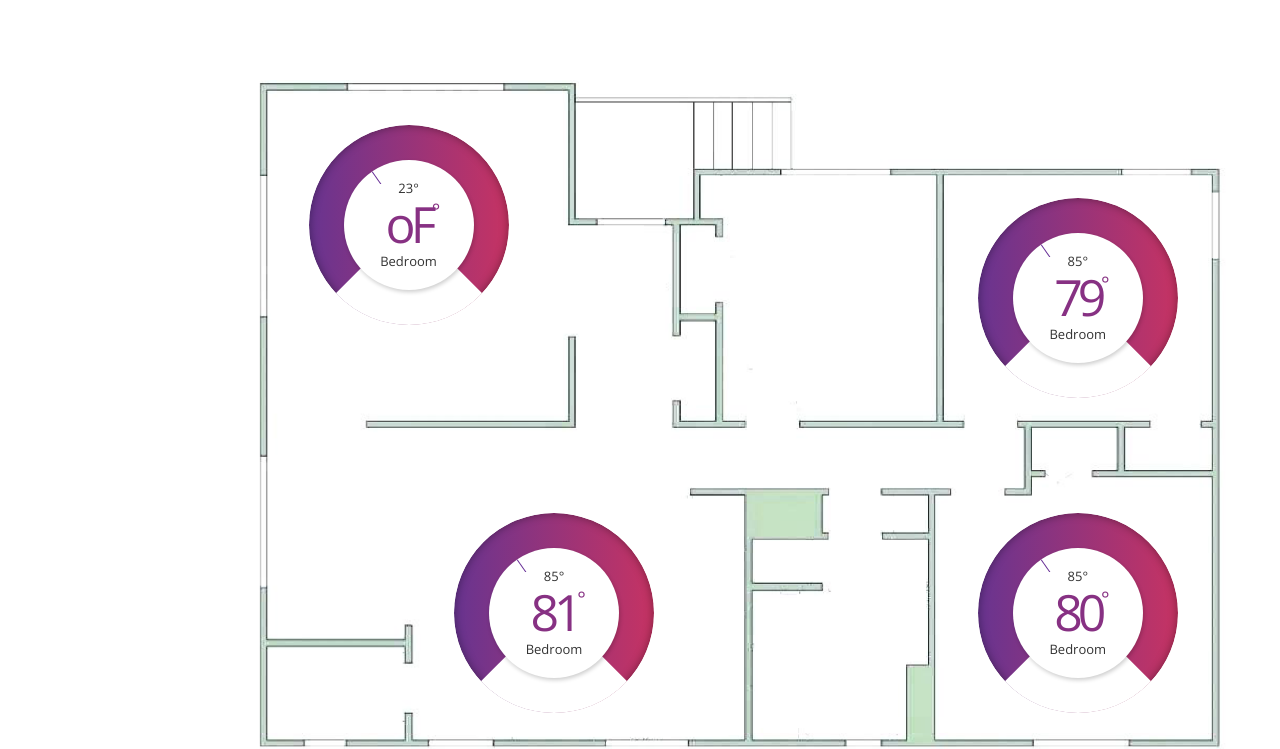
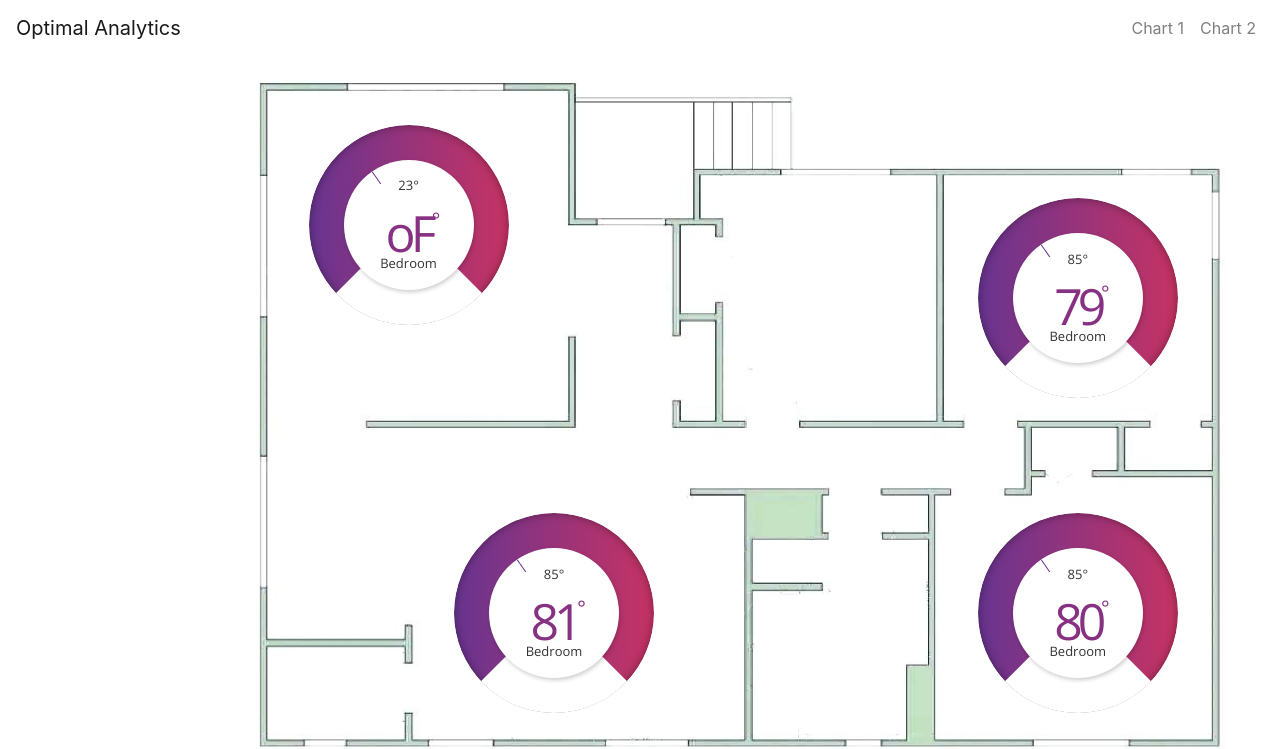
Before and after one commit to slavisha84/Final_Project, a Flask app: template templates/index.html in a window 1280 px wide; the page is wider, and only the part inside the window is pictured. Shown: the top 749 px of that part. Run offline with Flask 2, Linux system fonts and the light colour scheme; the template is opened without the code that fills it, so the values that code supplies are empty; some libraries are stand-ins or nearby versions.

Commit message:
nav bar and chart links

```diff
--- a/templates/index.html
+++ b/templates/index.html
@@ -3,7 +3,12 @@
 
 <head>
   <meta charset="UTF-8">
-  <title>BME860 Sensor data</title>
+	<title>Optimal Analytics</title>
+
+	    <!-- Bootstrap CSS -->
+			<link rel="stylesheet" href="https://maxcdn.bootstrapcdn.com/bootstrap/4.0.0/css/bootstrap.min.css" integrity="sha384-Gn5384xqQ1aoWXA+058RXPxPg6fy4IWvTNh0E263XmFcJlSAwiGgFAW/dAiS6JXm"
+			crossorigin="anonymous">
+
 
     <link rel="stylesheet" href="https://cdnjs.cloudflare.com/ajax/libs/normalize/5.0.0/normalize.min.css">
 
@@ -12,6 +17,35 @@
 </head>
 
 <body>
+
+<!-- Navigation Section -->
+<div class="navigation">
+    <nav class="navbar navbar-expand-lg navbar-light">
+        <a class="navbar-brand" href="index.html" >Optimal Analytics</a>
+        <button class="navbar-toggler  border border-white" type="button" data-toggle="collapse" data-target="#navbarNavDropdown"
+                aria-controls="navbarNavDropdown" aria-expanded="false" aria-label="Toggle navigation">
+            <span class="navbar-toggler-icon"></span>
+        </button>
+        <div class="collapse navbar-collapse" id="navbarNavDropdown">
+            <ul class="navbar-nav ml-auto">
+                <li class="nav-item dropdown">
+
+                </li>
+                <li class="nav-item">
+                    <a class="nav-link" href="norcross.html">Chart 1</a>
+                </li>
+                <li class="nav-item">
+                    <a class="nav-link" href="dropdownGraph.html">Chart 2</a>
+                </li>
+
+            </ul>
+        </div>
+    </nav>
+</div>
+
+
+
+
   <div class="bgframe">
   <div class="frame1">
   <div class="center1">
```
